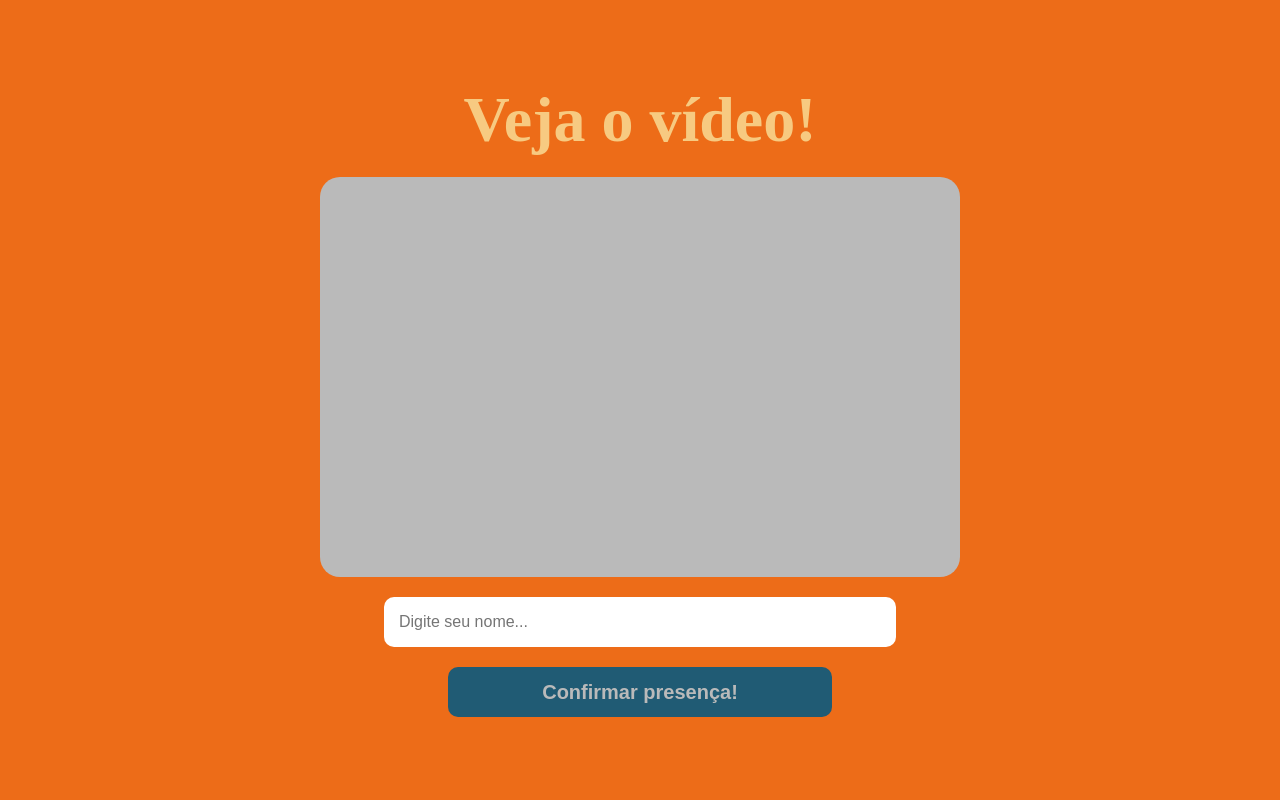
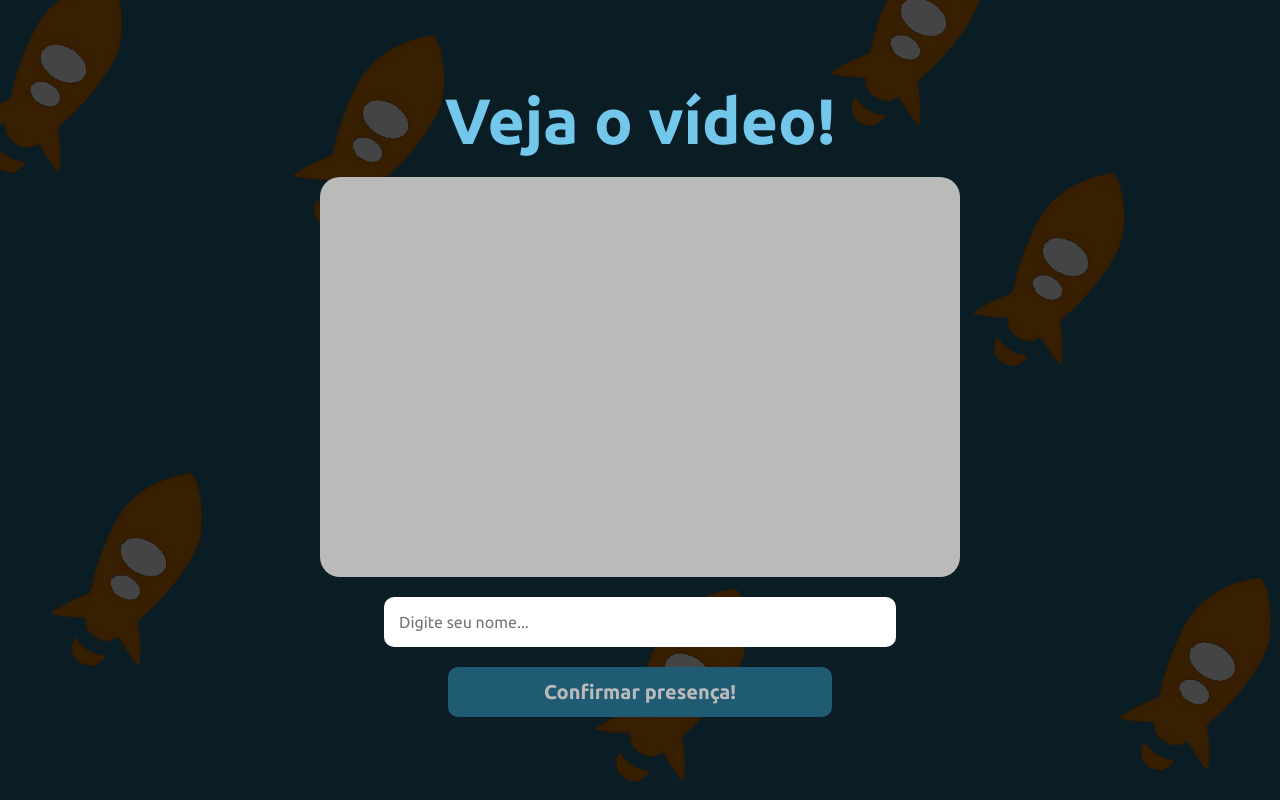
Before and after one commit to PedroVidalDev/convite-ctrlplay, a React (Create React App) app: page / in a window 1280 px wide. Built offline with nearby package versions, Linux system fonts and the light colour scheme.

Commit message:
feat: altering colors and background styles

```diff
--- a/public/index.html
+++ b/public/index.html
@@ -1,6 +1,9 @@
 <!DOCTYPE html>
 <html lang="en">
   <head>
+    <link rel="preconnect" href="https://fonts.googleapis.com">
+    <link rel="preconnect" href="https://fonts.gstatic.com" crossorigin>
+    <link href="https://fonts.googleapis.com/css2?family=Lalezar&family=Ubuntu:ital,wght@0,300;0,400;0,500;0,700;1,300;1,400;1,500;1,700&display=swap" rel="stylesheet">
     <meta charset="utf-8" />
     <meta name="viewport" content="width=device-width, initial-scale=1" />
     <meta
--- a/src/pages/Home/styles.ts
+++ b/src/pages/Home/styles.ts
@@ -1,4 +1,6 @@
 import styled, { css } from "styled-components";
+
+import img from "./../../assets/img/background.png";
 
 export const Container = styled.div`
     position: relative;
@@ -12,13 +14,15 @@ export const Container = styled.div`
     align-items: center;
     justify-content: center;
 
-    background-color: ${({theme}) => theme.COLORS.PRIMARY_MAIN};
+    background: url(${img});
+    background-size: cover;
+    background-repeat: no-repeat;
 `
 
 export const Title = styled.h1`
     font-size: 64px;
     font-weight: 800;
-    color: ${({theme}) => theme.COLORS.PRIMARY_LIGHTER}
+    color: ${({theme}) => theme.COLORS.SECUNDARY_LIGHTER}
 `
 
 export const Video = styled.div`
@@ -63,6 +67,7 @@ export const Submit = styled.button`
         ${({theme}) => css`
             background-color: ${theme.COLORS.PRIMARY_LIGHT};
         `}
+        color: white;
         transform: scale(110%);
     }
 
--- a/src/theme/globalStyle.tsx
+++ b/src/theme/globalStyle.tsx
@@ -5,6 +5,7 @@ export const GlobalStyle = createGlobalStyle`
         margin: 0;
         padding: 0;
         box-sizing: border-box;
+        font-family: "Ubuntu", sans-serif;
     }
 
     body, #root {
--- a/src/theme/theme.ts
+++ b/src/theme/theme.ts
@@ -6,6 +6,7 @@ export const theme = {
 
         SECUNDARY_MAIN: "#205B74",
         SECUNDARY_LIGHTER: "#73c7eb",
+        SECUNDARY_DARK: "#0a1c24",
 
         NEUTRAL_50: "#BABABA",
     },
```
Also changed, not shown: src/assets/img/background.png (added).
